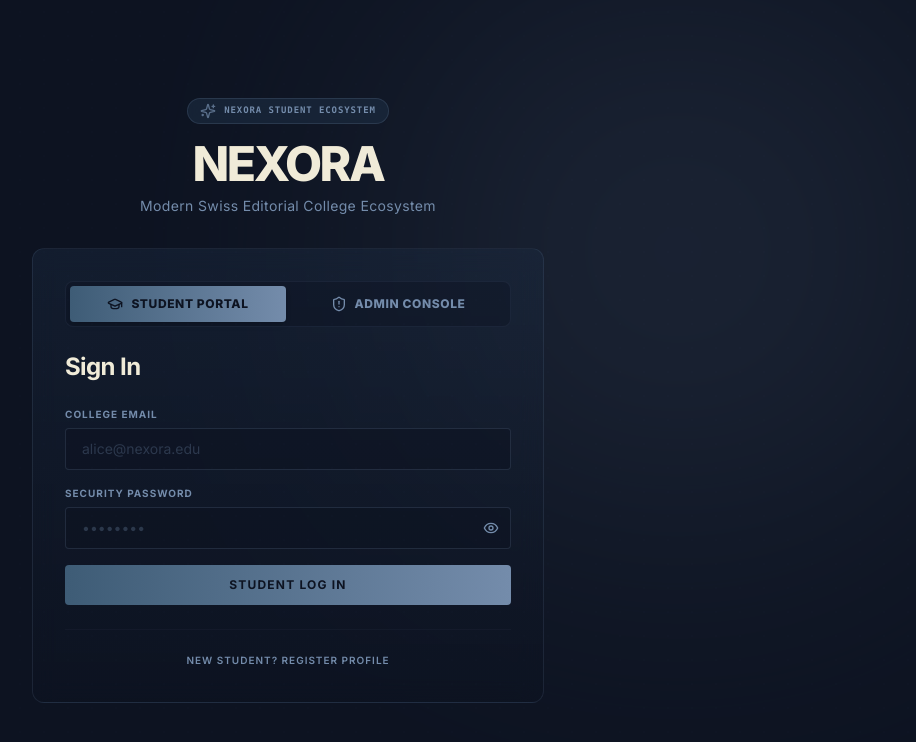
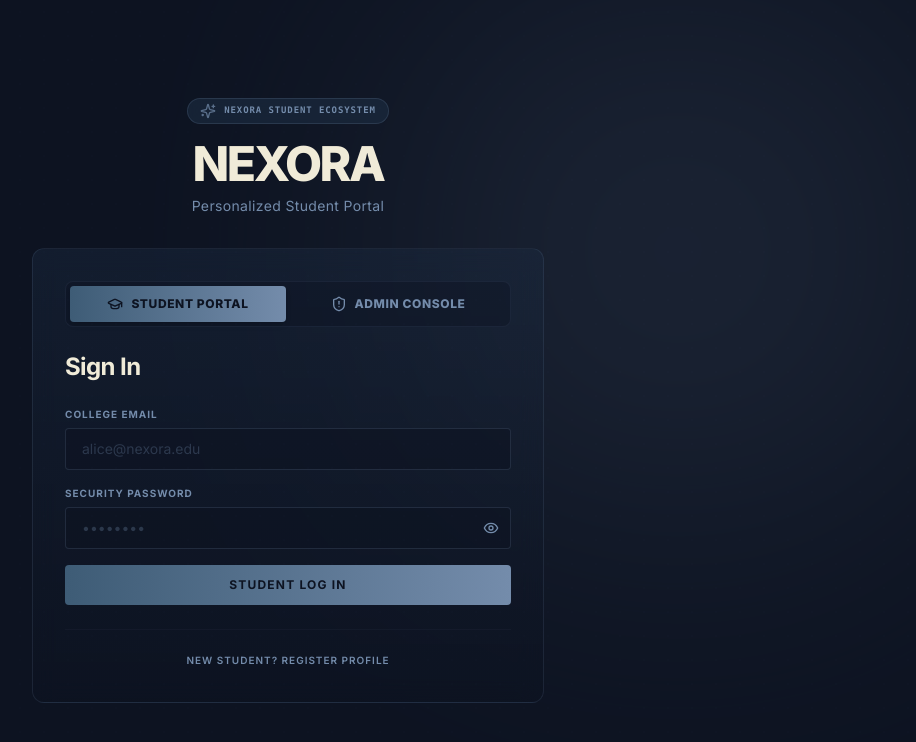
Before and after one commit to Thundr07/Nexora1, a React (Vite) app in the folder frontend/: page /login in a window 1280 px wide. Shown: the top 742 px of the page, without its empty margins (352-1268 px from the left). Built offline with nearby package versions, Linux system fonts and the light colour scheme.

Commit message:
Update login page tagline to Personalized Student Portal

```diff
--- a/frontend/src/pages/Login.tsx
+++ b/frontend/src/pages/Login.tsx
@@ -128,7 +128,7 @@ const Login: React.FC = () => {
             </span>
           </div>
           <h1 className="text-5xl font-extrabold tracking-tighter text-warm-white mb-2 font-sans">NEXORA</h1>
-          <p className="text-surface-accent text-sm tracking-wide">Modern Swiss Editorial College Ecosystem</p>
+          <p className="text-surface-accent text-sm tracking-wide">Personalized Student Portal</p>
         </div>
 
         {/* Unified Login Card Container */}
```
